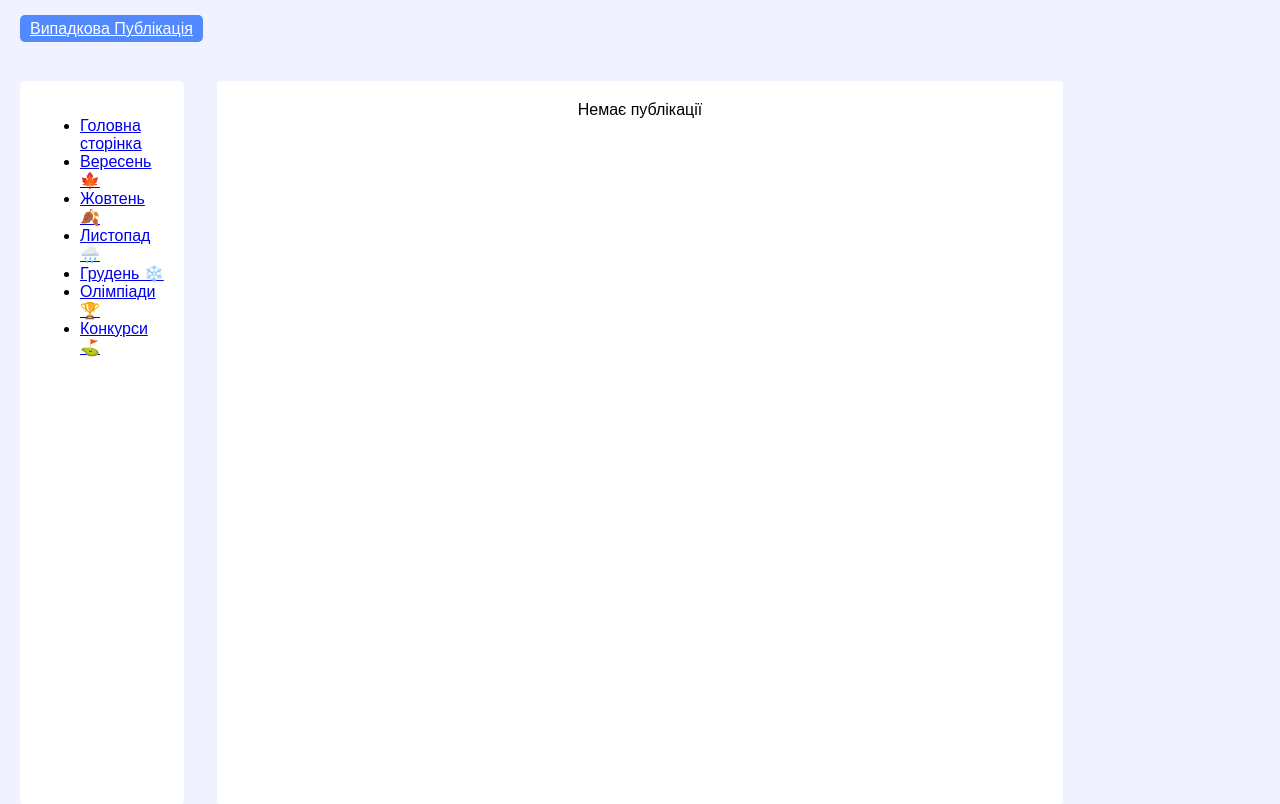
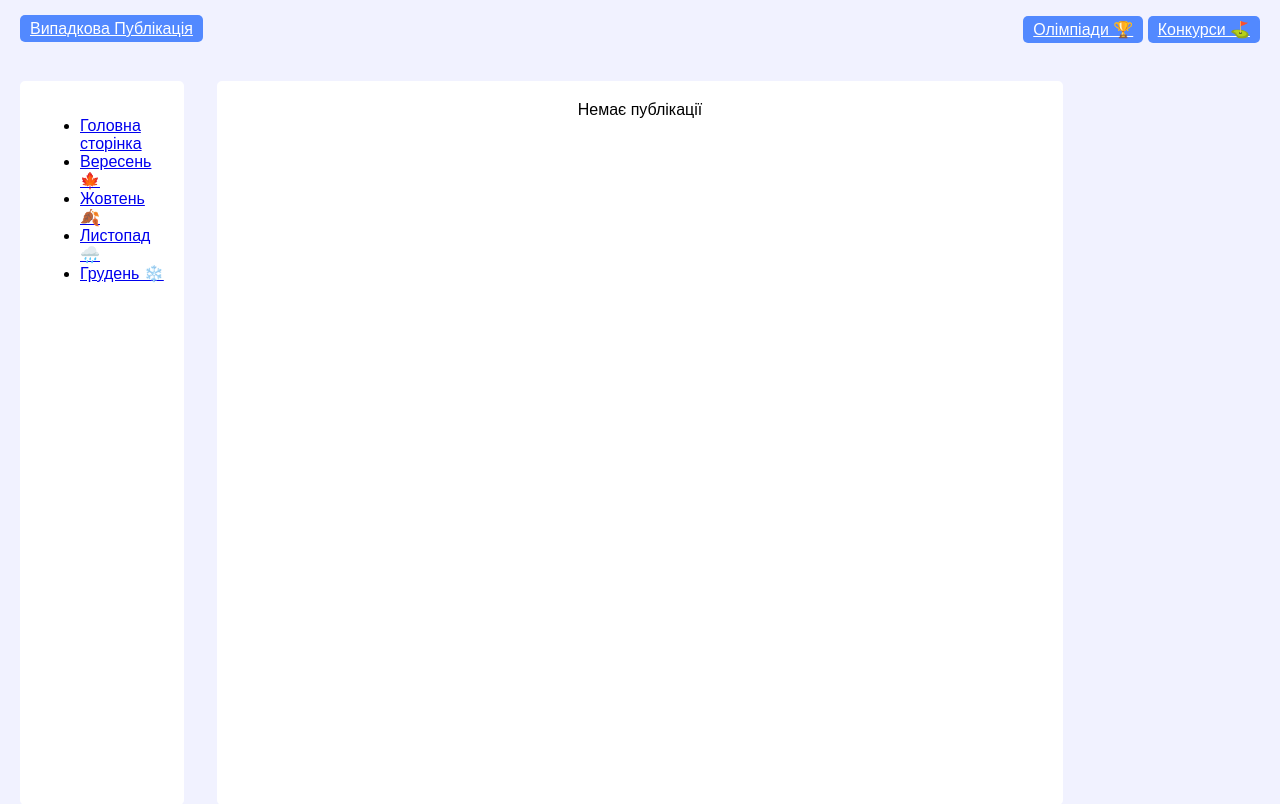
Before and after one commit to LeshaVasucov/Scholl_app, a Django app: page / in a window 1280 px wide. Shown: the top 804 px of the page. Run offline with Django 5.2, Linux system fonts and the light colour scheme; data that the repository does not hold is empty.

Commit message:
header fix

```diff
--- a/static/css/main_page.css
+++ b/static/css/main_page.css
@@ -62,6 +62,8 @@ aside {
 
 header {
     min-height: 8%;
+    display: flex;
+    justify-content: space-between;
 }
 
 header .btn {
--- a/templates/base.html
+++ b/templates/base.html
@@ -3,7 +3,13 @@
 </head>
 <body>
     <header>
-        <a href="{% url 'random-post'%}" class="btn">Випадкова Публікація</a>
+        <div class="left ">
+            <a href="{% url 'random-post'%}" class="btn">Випадкова Публікація</a>
+        </div>
+        <div class="right">
+            <a href="{%url 'category_filter'%}?category=1" class="btn">Олімпіади 🏆</a>
+            <a href="{%url 'category_filter'%}?category=2" class="btn">Конкурси ⛳</a>
+        </div>
     </header>
     {% block content %}
 
--- a/templates/school_app/main_page.html
+++ b/templates/school_app/main_page.html
@@ -12,8 +12,7 @@
                 <li><a href="{%url 'month_filter'%}?month=2">Жовтень 🍂</a></li>
                 <li><a href="{%url 'month_filter'%}?month=3">Листопад 🌧️</a></li>
                 <li><a href="{%url 'month_filter'%}?month=4">Грудень ❄️</a></li>
-                <li><a href="{%url 'category_filter'%}?category=1">Олімпіади 🏆</a></li>
-                <li><a href="{%url 'category_filter'%}?category=2">Конкурси ⛳</a></li>
+
             </ul>
         </nav>
     </aside>
```
